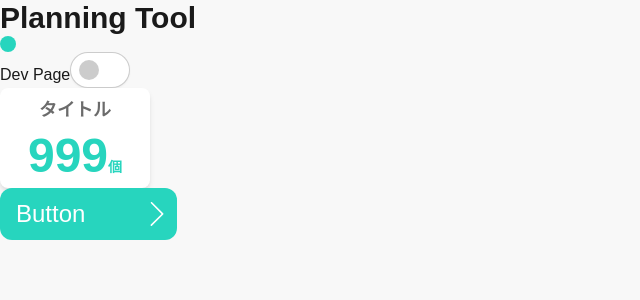
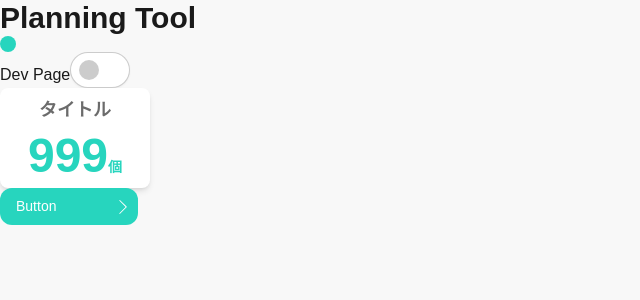
Before and after one commit to SOTA-swp/frontend, a Next.js app: page /dev in a window 1280 px wide. Shown: the top 300 px of the page, without its empty margins (0-640 px from the left). Built offline with nearby package versions, Linux system fonts and the light colour scheme.

Commit message:
CommonButtonをComponentCOlorに基づき変更できるように変更しました

```diff
--- a/app/dev/page.tsx
+++ b/app/dev/page.tsx
@@ -22,7 +22,8 @@ const DevPage: React.FC<DevPageProps> = ({}) => {
       <div className="flex margin-top-20">
         <CommonButton
           size="md"
-          variant="primary"
+          variant="contain"
+          color = "primary"
           icon={
             <span>
               <SlArrowRight />
--- a/components/CommonButton.tsx
+++ b/components/CommonButton.tsx
@@ -1,13 +1,17 @@
+import ComponentColor from "@/types/componentColor";
 import ComponentSizeType from "@/types/componentSize";
 import clsx from "clsx";
 import { Span } from "next/dist/trace";
 import React from "react";
 
-type VariantType = "primary" | "outline" | "disable" | "icon-only";
+type VariantType = "contain" | "outline" | "text";
+
+// type color = "primary" | "gray" | "accent" | "error";
 
 function CommonButton({
     size ="md",
-    variant = "primary",
+    variant = "contain",
+    color = "primary",
     icon,
     text,
     ...props
@@ -16,6 +20,7 @@ function CommonButton({
     variant?:VariantType;
     icon?:React.ReactNode;
     text?:React.ReactNode;
+    color?:ComponentColor;
 } & React.ButtonHTMLAttributes<HTMLButtonElement>) {
     return (
         <button
@@ -28,33 +33,37 @@ function CommonButton({
                 justify-items-center
                 rounded-xl
                 group
-                hover:brightness-90
-                active:brightness-80
+                active:scale-90
                 transition
                 `,
                 size === "xs" && "p-0.5 text-[1rem]",
                 size === "sm" && "p-1 text-[1.25rem]",
-                size === "md" && "p-2 text-[1.5rem]",
+                size === "md" && "p-2 text-[14px]",
                 size === "lg" && "p-2.5 text-[1.75rem]",
                 size === "xl" && "p-3 text-[2rem]",
-                variant === "primary" && "bg-primary text-paper",
-                variant === "outline" && "border border-primary bg-paper text-primary",
-                variant === "disable" &&
-                  "bg-shadow text-paper hover:brightness-100 active:brightness-100 cursor-not-allowed",
-                variant === "icon-only" && "bg-transparent text-text-secondary",
+                variant === "contain" &&
+                    clsx(
+                        color === "primary" && `bg-primary text-paper hover:brightness-90`,
+                        color === "gray" && `bg-gray text-paper hover:brightness-90`,
+                        color === "accent" && `bg-accent text-paper hover:brightness-90`,
+                        color === "error" && `bg-error text-paper hover:brightness-90`,
+                    ),
+                variant === "outline" &&
+                    clsx(
+                        color === "primary" && `border border-primary bg-paper text-primary hover:brightness-90`,
+                        color === "gray" && `border border-gray bg-paper text-gray hover:brightness-90`,
+                        color === "accent" && `border border-accent bg-paper text-accent hover:brightness-90`,
+                        color === "error" && `border border-error bg-paper text-error hover:brightness-90`,
+                    ),
+                variant === "text" &&
+                    clsx(
+                        color == "primary" && "bg-background text-TextSecondary hover:bg-(--primary-thin) hover:text-primary active:brightness-100",
+                        color == "gray" && "bg-background text-TextSecondary hover:bg-(--primary-thin) hover:text-primary active:brightness-100",
+                        color == "accent" && "bg-background text-TextSecondary hover:bg-(--primary-thin) hover:text-primary active:brightness-100",
+                        color == "error" && "bg-background text-TextSecondary hover:bg-(--primary-thin) hover:text-primary active:brightness-100",
+                    ),
                 props.className
             )}>
-            <div
-                className="
-                absolute
-                inset-0
-                rounded-full
-                bg-transparent
-                group-hover:bg-shadow/50
-                group-active:bg-shadow/70
-                transition
-            "
-            />
             {text && <span className="ml-2">{text}</span>}
             {icon && <span className="ml-15">{icon}</span>}
         </button>
--- a/components/IconButton.tsx
+++ b/components/IconButton.tsx
@@ -3,6 +3,7 @@ import clsx from "clsx";
 import React from "react";
 
 type VariantType = "primary" | "outline" | "disable" | "icon-only";
+
 
 function IconButton({
   size = "md",
```
